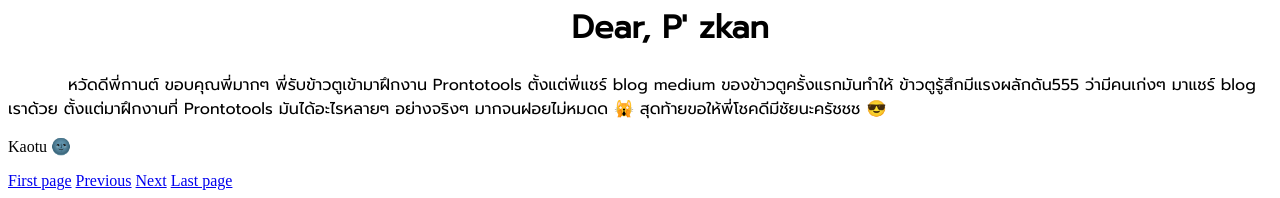
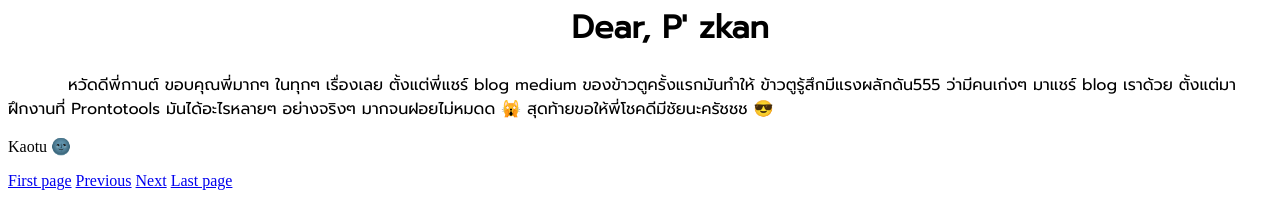
Before and after one commit to WiNloSt/prontotools-friendship, a website built with webpack: page public/kan.html in a window 1280 px wide. Shown: the part 1148-1346 px from the top of the page. Built offline with nearby package versions, Linux system fonts and the light colour scheme.

Commit message:
Kaotu update page p'kan 🌚

```diff
--- a/public/kan.html
+++ b/public/kan.html
@@ -63,7 +63,6 @@
             page 3.2
           </div>
         </div>
-
         <div class="bb-item">
           <div class="bb-custom-side" style="background-color: #eee;">
             <div>
@@ -89,9 +88,8 @@
                 <h1>Dear, P' zkan</h1>
               </center>
               <p>
-                หวัดดีพี่กานต์ ขอบคุณพี่มากๆ พี่รับข้าวตูเข้ามาฝึกงาน
-                Prontotools ตั้งแต่พี่แชร์ blog medium ของข้าวตูครั้งแรกมันทำให้
-                ข้าวตูรู้สึกมีแรงผลักดัน555 ว่ามีคนเก่งๆ มาแชร์ blog เราด้วย
+                หวัดดีพี่กานต์ ขอบคุณพี่มากๆ ในทุกๆ เรื่องเลย ตั้งแต่พี่แชร์ blog medium
+                ของข้าวตูครั้งแรกมันทำให้ ข้าวตูรู้สึกมีแรงผลักดัน555 ว่ามีคนเก่งๆ มาแชร์ blog เราด้วย
                 ตั้งแต่มาฝึกงานที่ Prontotools มันได้อะไรหลายๆ อย่างจริงๆ
                 มากจนฝอยไม่หมดด 🙀 สุดท้ายขอให้พี่โชคดีมีชัยนะครัชชช 😎
               </p>
```
